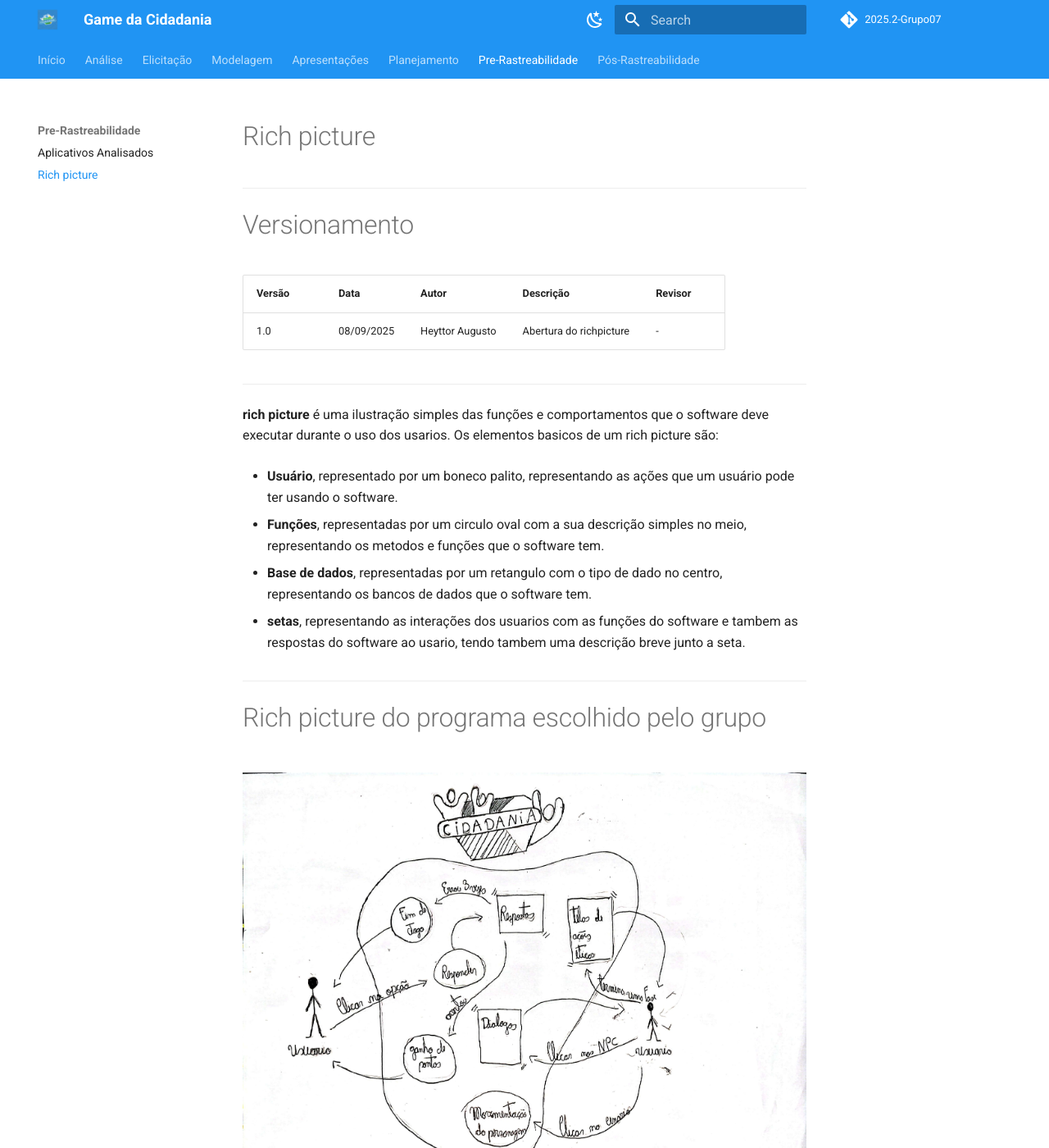
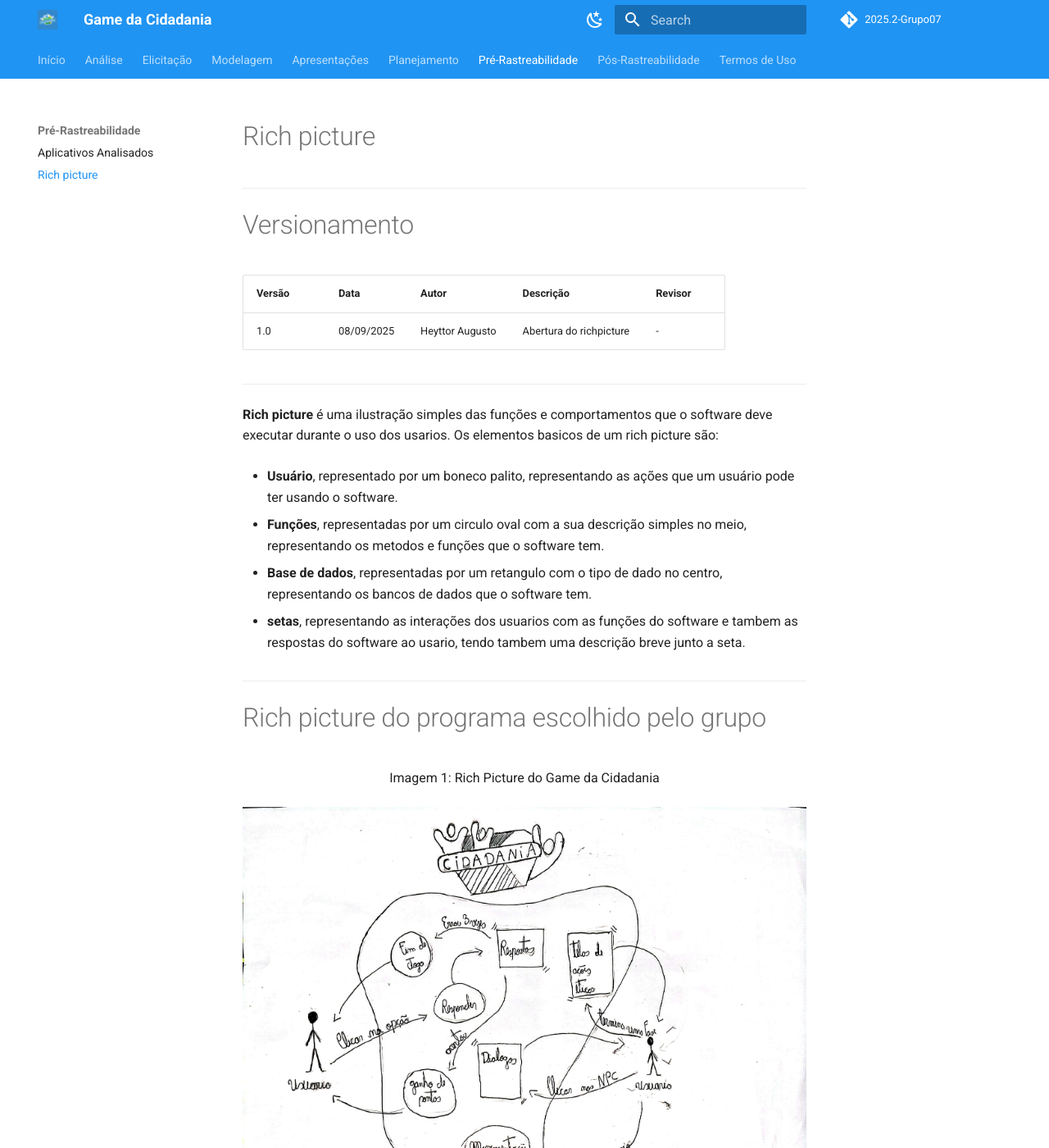
Before and after one commit to Requisitos-de-Software/2025.2-LoteriasCaixa, an MkDocs documentation site: the page built from docs/Pré-rastreabilidade/RichPicture.md, in a window 1280 px wide and 1400 px high. Shown: the whole window at 82% size. Built offline with MkDocs 1.6.1 and Material for MkDocs 9.7.7, drawn with Linux system fonts in a browser that asks for light colours; comment, search, counter and statistics services are not loaded; some of the changed text lies outside the part shown.

Commit message:
adiciona termos de uso e função de grafar o texto

```diff
--- a/docs/Pre-rastreabilidade/RichPicture.md
+++ b/docs/Pré-rastreabilidade/RichPicture.md
@@ -10,7 +10,7 @@
 ---
 
 
-**rich picture** é uma ilustração simples das funções e comportamentos que o software deve executar durante o uso dos usarios. Os elementos basicos de um rich picture são:
+**Rich picture** é uma ilustração simples das funções e comportamentos que o software deve executar durante o uso dos usarios. Os elementos basicos de um rich picture são:
 
 - **Usuário**, representado por um boneco palito, representando as ações que um usuário pode ter usando o software.
 
@@ -23,9 +23,11 @@
 ---
 
 # Rich picture do programa escolhido pelo grupo
+<p style="text-align: center;">Imagem 1: Rich Picture do Game da Cidadania</p>
 
 ![Rich picture do sistema](../images/grupo7-richpicture.jpg)
 
+<p style="text-align: center;">Fonte: Heyttor Augusto</p>
 
 ## 3. Referências
 
--- a/mkdocs.yml
+++ b/mkdocs.yml
@@ -36,7 +36,19 @@
   - Modelagem: Modelagem.md
   - Apresentações: Apresentações.md
   - Planejamento: Planejamento.md
-  - Pre-Rastreabilidade:
-    - Pre-rastreabilidade/AppsAnalisados.md
-    - Pre-rastreabilidade/RichPicture.md
+  - Pré-Rastreabilidade:
+    - Pré-rastreabilidade/AppsAnalisados.md
+    - Pré-rastreabilidade/RichPicture.md
   - Pós-Rastreabilidade: Pós-rastreabilidade.md
+  - Termos de Uso: TermosDeUso.md
+
+markdown_extensions:
+  - admonition
+  - toc:
+      permalink: false
+  - pymdownx.superfences
+  - pymdownx.details
+  - pymdownx.tasklist:
+      custom_checkbox: true
+  - pymdownx.inlinehilite
+  - pymdownx.mark
```
Also changed, not shown: docs/TermosDeUso.md (added, +173 -0 lines), docs/Pré-rastreabilidade/AppsAnalisados.md (renamed from docs/Pre-rastreabilidade/AppsAnalisados.md).
